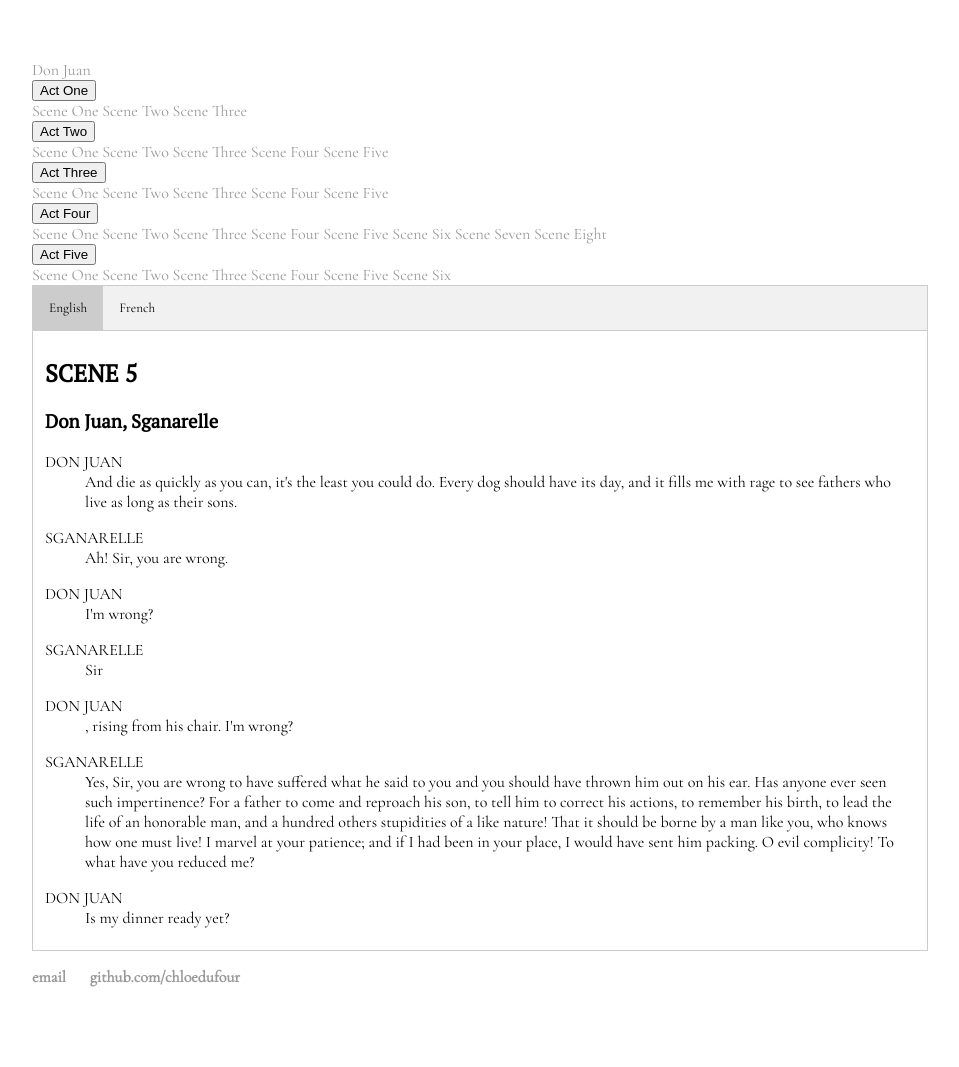
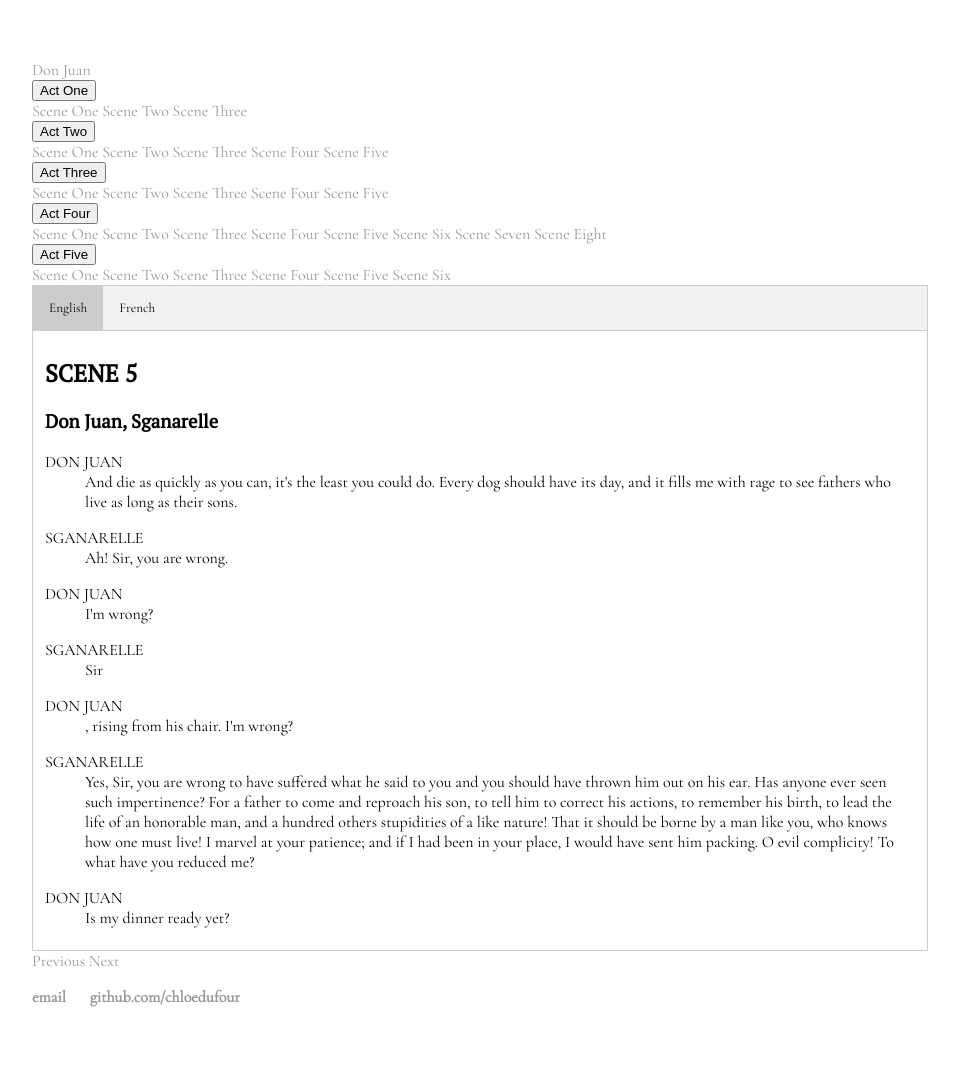
Before and after one commit to chloedufour/cdufour.github.io, a Jekyll site: the page built from final/DonJuan/Act4/enscene5.html, in a window 1280 px wide. Shown: the whole page, without its empty margins (160-1119 px from the left). Built offline with Jekyll 4.4.1, drawn with Linux system fonts in a browser that asks for light colours.

Commit message:
Update enscene5.html

```diff
--- a/final/DonJuan/Act4/enscene5.html
+++ b/final/DonJuan/Act4/enscene5.html
@@ -170,6 +170,8 @@ title: "Act Four, Scene Five"
          </dl>
 
       </div>
+      <a class="prev" href="/final/DonJuan/Act4/enscene4.html">Previous</a>
+<a class="next" href="/final/DonJuan/Act4/enscene6.html">Next</a>
       <script>
 function openCity(evt, cityName) {
     var i, tabcontent, tablinks;
```
